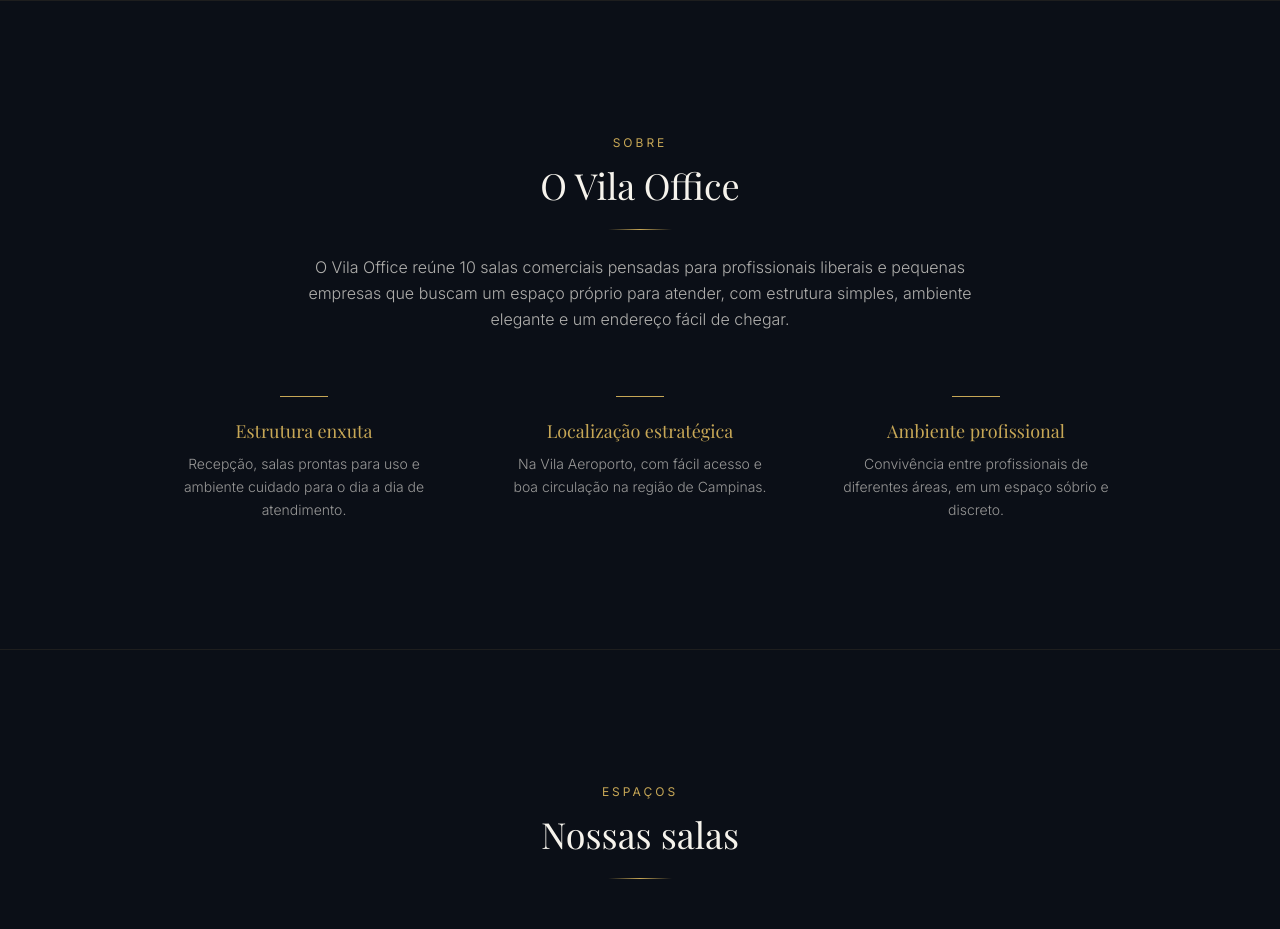
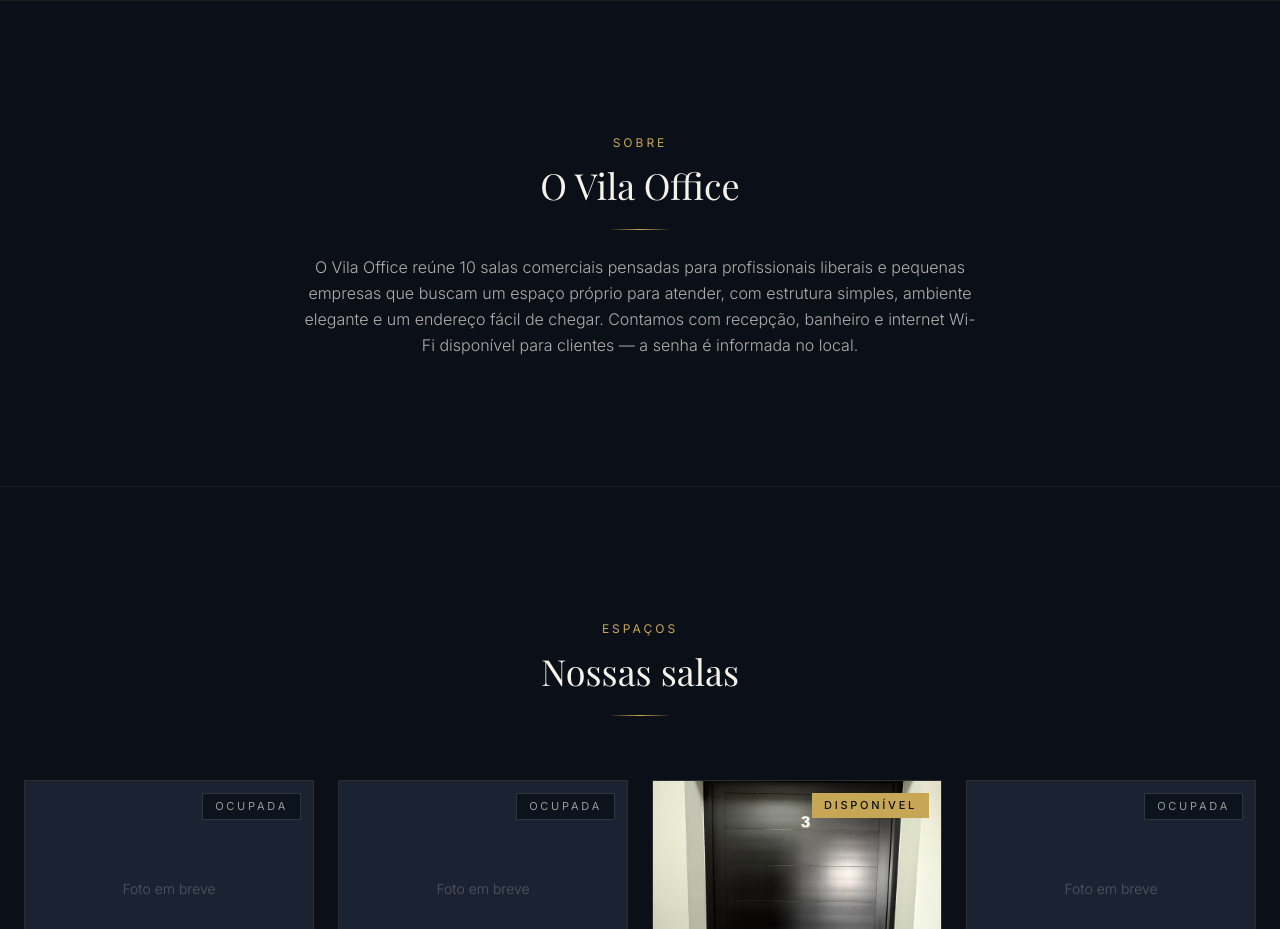
Before and after one commit to foregato/vilaoffice, a React (Vite) app: page / in a window 1280 px wide. Shown: the part 800-1729 px from the top of the page. Built offline with nearby package versions, Linux system fonts and the light colour scheme; a web font is replaced by a local one.

Commit message:
mudando o sobre

```diff
--- a/src/components/Sobre.jsx
+++ b/src/components/Sobre.jsx
@@ -1,32 +1,18 @@
-const itens = [
-  { titulo: 'Estrutura enxuta', texto: 'Recepção, salas prontas para uso e ambiente cuidado para o dia a dia de atendimento.' },
-  { titulo: 'Localização estratégica', texto: 'Na Vila Aeroporto, com fácil acesso e boa circulação na região de Campinas.' },
-  { titulo: 'Ambiente profissional', texto: 'Convivência entre profissionais de diferentes áreas, em um espaço sóbrio e discreto.' },
-]
-
 export default function Sobre() {
   return (
     <section id="sobre" className="py-24 md:py-32 bg-navy-900 border-t border-gold/10">
       <div className="max-w-5xl mx-auto px-6">
-        <div className="text-center mb-16 reveal">
+        <div className="text-center reveal">
           <span className="text-gold text-xs tracking-widest2 uppercase">Sobre</span>
           <h2 className="font-display text-3xl md:text-4xl mt-3">O Vila Office</h2>
           <div className="gold-rule w-16 mx-auto mt-6" />
           <p className="text-offwhite/70 font-light max-w-2xl mx-auto mt-6 leading-relaxed">
             O Vila Office reúne 10 salas comerciais pensadas para profissionais liberais
             e pequenas empresas que buscam um espaço próprio para atender, com estrutura
-            simples, ambiente elegante e um endereço fácil de chegar.
+            simples, ambiente elegante e um endereço fácil de chegar. Contamos com
+            recepção, banheiro e internet Wi-Fi disponível para clientes — a senha
+            é informada no local.
           </p>
-        </div>
-
-        <div className="grid sm:grid-cols-3 gap-8">
-          {itens.map((item) => (
-            <div key={item.titulo} className="text-center px-4 reveal">
-              <div className="gold-rule-left mx-auto mb-5" />
-              <h3 className="font-display text-lg text-gold mb-2">{item.titulo}</h3>
-              <p className="text-offwhite/60 text-sm font-light leading-relaxed">{item.texto}</p>
-            </div>
-          ))}
         </div>
       </div>
     </section>
```
